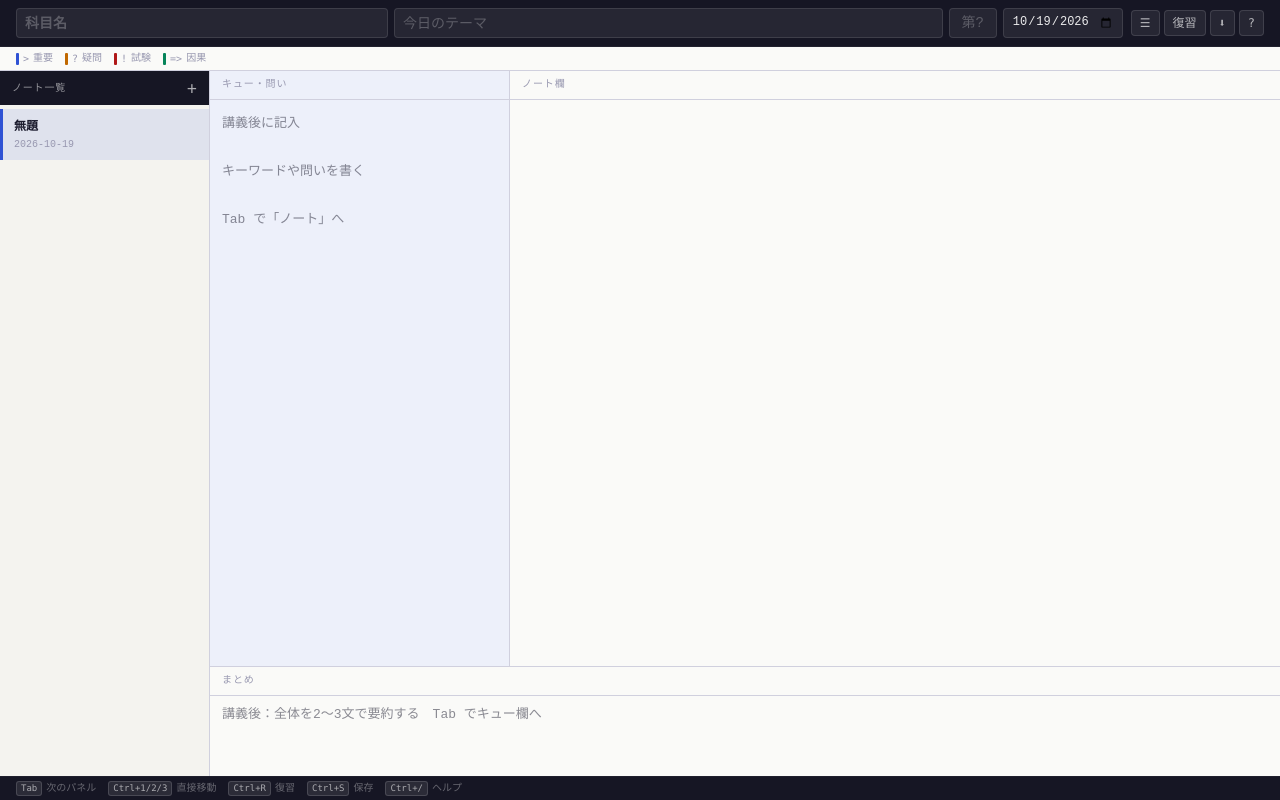
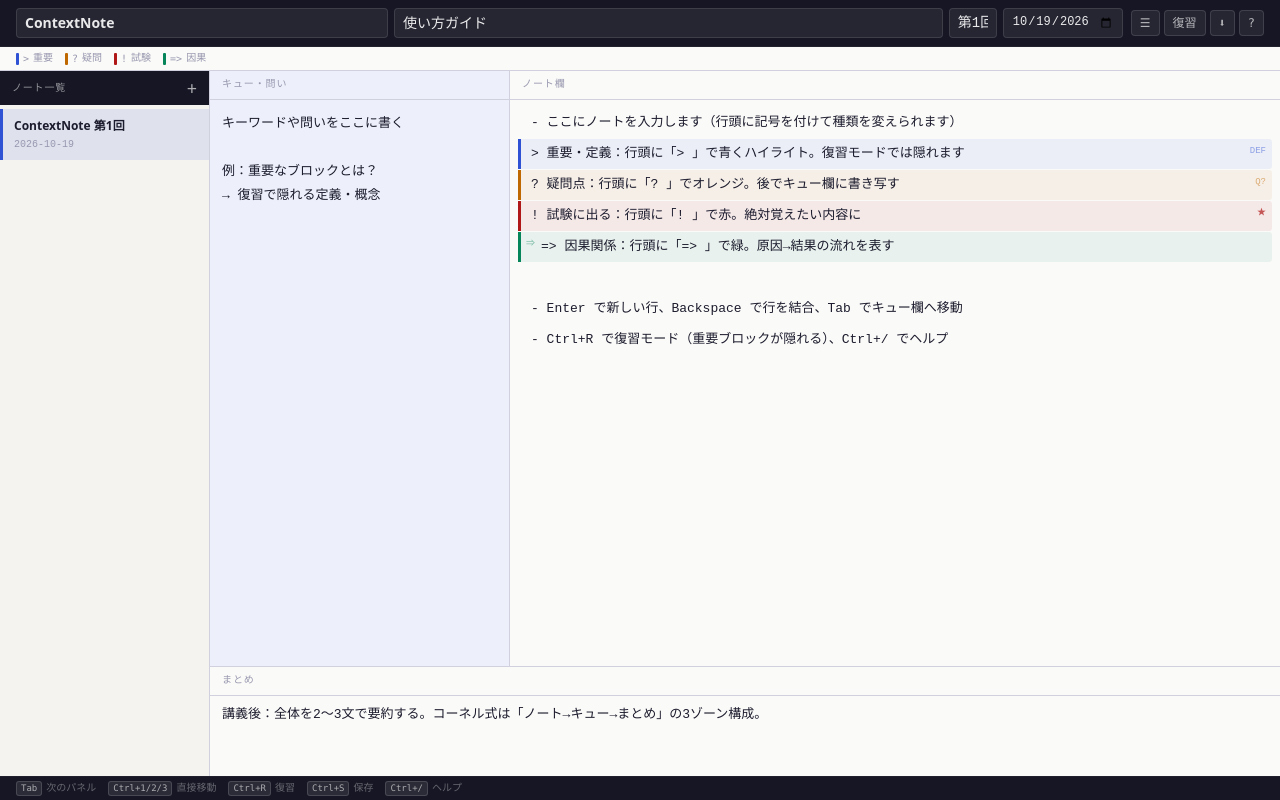
Before and after one commit to vzdvnj8j6k-bot/context-note, a Next.js app: page / in a window 1280 px wide. Built offline with nearby package versions, Linux system fonts and the light colour scheme.

Commit message:
feat: add onboarding demo note for first-time users

```diff
--- a/components/NoteApp.tsx
+++ b/components/NoteApp.tsx
@@ -289,9 +289,21 @@ export default function NoteApp() {
       setNotes(saved)
       setActiveId(aid ?? saved[0].id)
     } else {
+      const demoBlocks: Block[] = [
+        { id: uid(), type: 'normal',    content: '- ここにノートを入力します（行頭に記号を付けて種類を変えられます）' },
+        { id: uid(), type: 'important', content: '> 重要・定義：行頭に「> 」で青くハイライト。復習モードでは隠れます' },
+        { id: uid(), type: 'question',  content: '? 疑問点：行頭に「? 」でオレンジ。後でキュー欄に書き写す' },
+        { id: uid(), type: 'exam',      content: '! 試験に出る：行頭に「! 」で赤。絶対覚えたい内容に' },
+        { id: uid(), type: 'cause',     content: '=> 因果関係：行頭に「=> 」で緑。原因→結果の流れを表す' },
+        { id: uid(), type: 'normal',    content: '' },
+        { id: uid(), type: 'normal',    content: '- Enter で新しい行、Backspace で行を結合、Tab でキュー欄へ移動' },
+        { id: uid(), type: 'normal',    content: '- Ctrl+R で復習モード（重要ブロックが隠れる）、Ctrl+/ でヘルプ' },
+      ]
       const first: Note = {
-        id: uid(), subject: '', topic: '', session: '', date: todayStr(),
-        cue: '', summary: '', blocks: [], created: Date.now(), updated: Date.now(),
+        id: uid(), subject: 'ContextNote', topic: '使い方ガイド', session: '第1回', date: todayStr(),
+        cue: 'キーワードや問いをここに書く\n\n例：重要なブロックとは？\n→ 復習で隠れる定義・概念',
+        summary: '講義後：全体を2〜3文で要約する。コーネル式は「ノート→キュー→まとめ」の3ゾーン構成。',
+        blocks: demoBlocks, created: Date.now(), updated: Date.now(),
       }
       setNotes([first])
       setActiveId(first.id)
```
